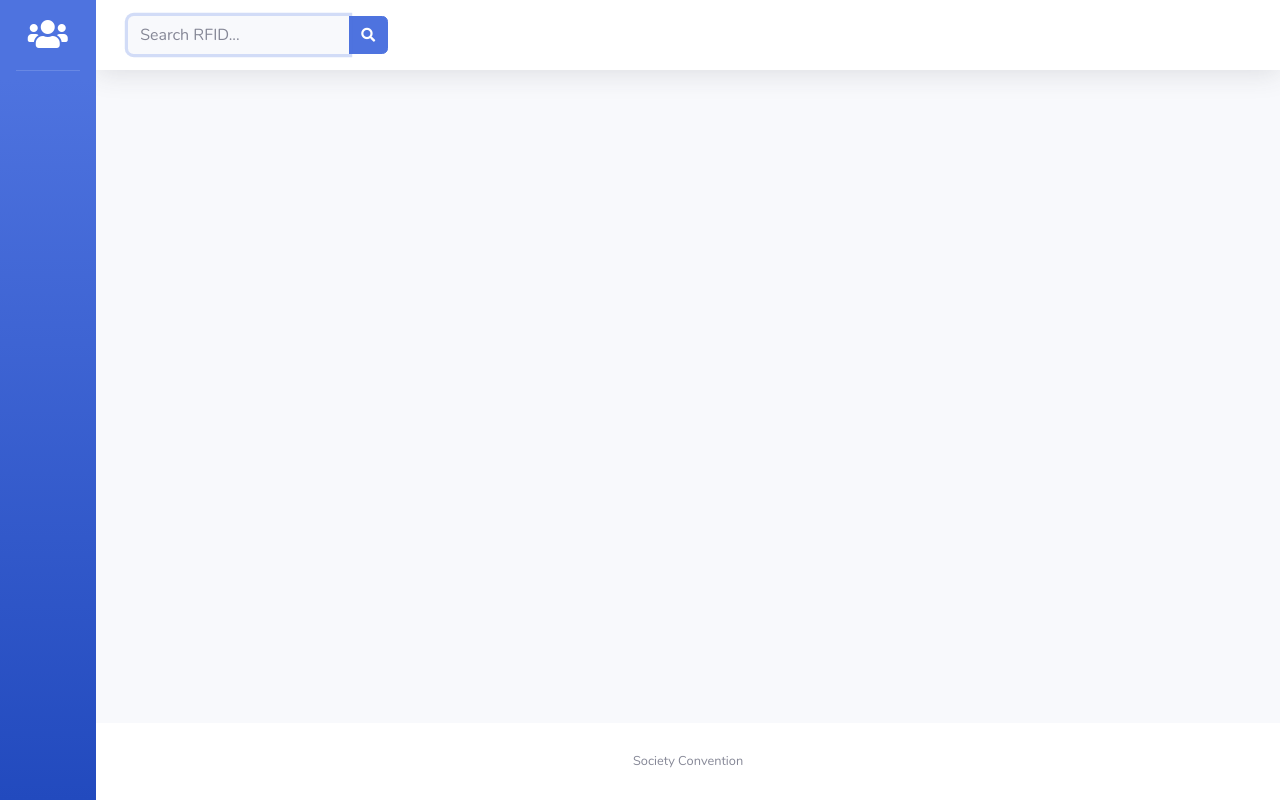
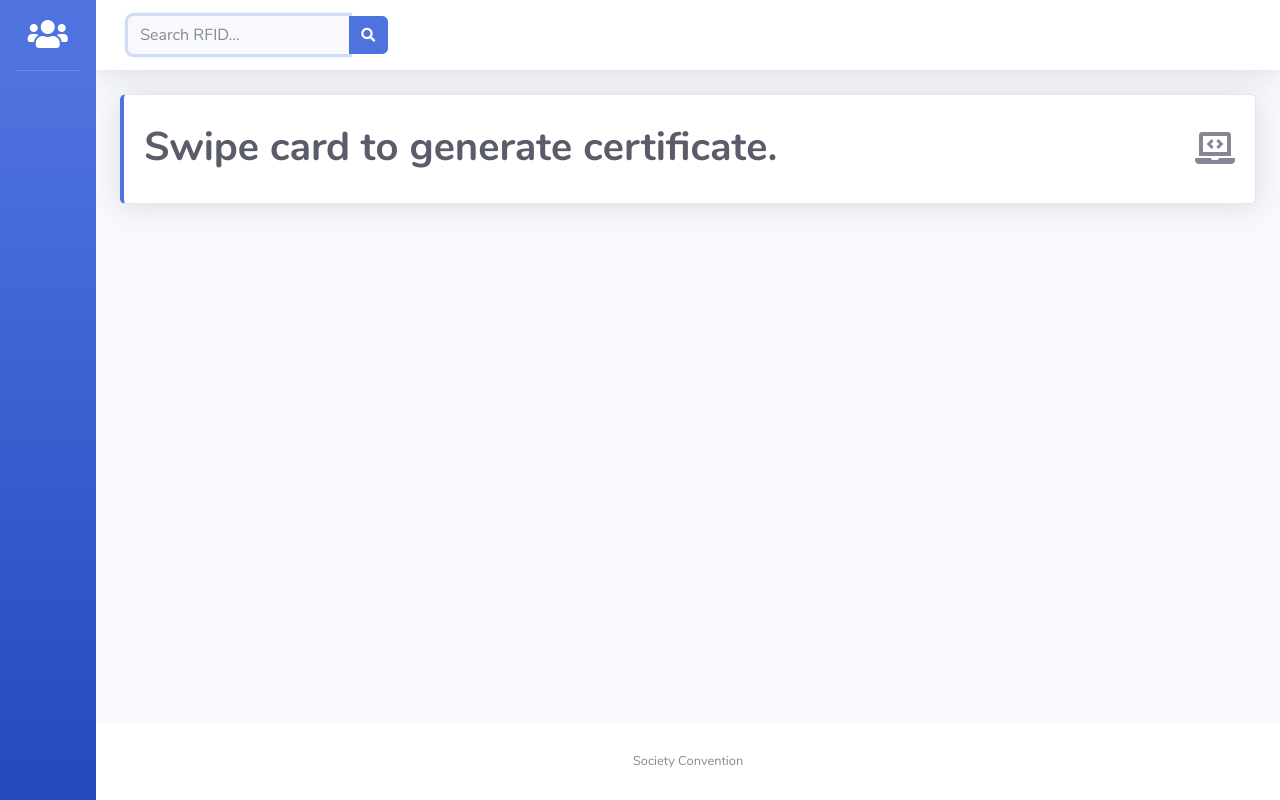
Before and after one commit to k33p0y/convention-rfid, a Django app: template core/templates/core/participant_generate_certificate.html in a window 1280 px wide. Run offline with Django 3.2, Linux system fonts and the light colour scheme; the template is opened without the code that fills it, so the values that code supplies are empty; some libraries are stand-ins or nearby versions.

Commit message:
Add Bootstrap card to participant_generate_certificate.html

```diff
--- a/core/templates/core/participant_generate_certificate.html
+++ b/core/templates/core/participant_generate_certificate.html
@@ -20,29 +20,23 @@
 {% endblock %}
 
 {% block content %}
-    <!-- <button class="btn btn-primary" id="generate-certificate">generate</button> -->
-
-
-    <!-- <div id="testDiv">
-        <p>Some text to pdf</p>
-        <table>
-            <tr>
-                <th>Month</th>
-                <th>Savings</th>
-            </tr>
-            <tr>
-                <td>January</td>
-                <td>$100</td>
-            </tr>
-            <tr>
-                <td>February</td>
-                <td>$80</td>
-            </tr>
-        </table>
+<div class="row">
+    <div class="col-xl-12 col-md-12 mb-4">
+        <div class="card border-left-primary shadow h-100 py-2">
+            <div class="card-body">
+                <div class="row no-gutters align-items-center">
+                    <div class="col mr-2">
+                        <!-- <div class="text-xs font-weight-bold text-primary text-uppercase mb-3">Developed By</div> -->
+                        <div class="h1 mb-1 font-weight-bold text-gray-800">Swipe card to generate certificate.</div>
+                        <!-- <div class="text-xs font-weight-bold text-gray-800">Software and Systems Development Unit (SSD)</div> -->
+                    </div>
+                    <div class="col-auto">
+                        <!-- <i class="fas fa-calendar fa-2x text-gray-300"></i> -->
+                        <i class="fas fa-laptop-code fa-2x"></i>
+                    </div>
+                </div>
+            </div>
+        </div>
     </div>
-    <button id="generate">PDF</button> -->
-
-    <!-- <div id="hidden_div">
-
-    </div> -->
+</div>
 {% endblock %}
```
